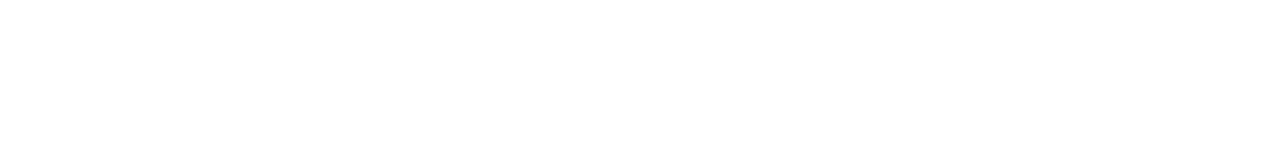
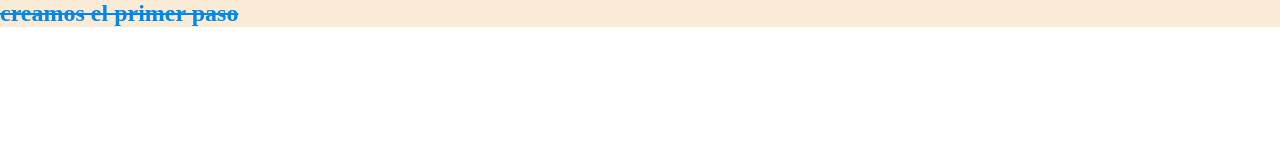
Before and after one commit to ManuelRamirez0001/proyecto_Individual, a plain HTML site: page index.html in a window 1280 px wide. Drawn offline with Linux system fonts and the light colour scheme.

Commit message:
se hacen pruebas y se revisa estructura

```diff
--- a/archivosJS/alertas.js
+++ b/archivosJS/alertas.js
@@ -1,3 +1,15 @@
+const titulo=document.getElementById("titulo");
+const seccion1= document.getElementById("seccion1");
+const datos=[{id:1,nombre:"manuel",categoria:"deporte"},{id:2,nombre:"balon",categoria:"objetos"}]
 export function alerta(a){
-    alert(`hola ${a}`);
+    console.log(a);
 }
+window.onload= function elementos(){
+    titulo.innerText="creamos el primer paso"
+    titulo.style.textDecoration="line-through";
+    for (const element of datos) {
+        if(element.categoria==="objetos"){
+            console.log(element.nombre);
+        }
+    }
+}
--- a/index.html
+++ b/index.html
@@ -3,6 +3,7 @@
 <head>
     <meta charset="UTF-8">
     <meta name="viewport" content="width=device-width, initial-scale=1.0">
+    <link rel="stylesheet" href="style.css">
     <title>Break Time</title>
 </head>
 <body>
@@ -11,6 +12,9 @@
             <h2 id="titulo"></h2>
         </nav>
     </header>
+    <main>
+        <section id="seccion1"></section>
+    </main>
     <script type="module" src="./app.js"></script>
 </body>
 </html>
--- /dev/null
+++ b/style.css
@@ -0,0 +1,12 @@
+*{
+    margin: 0;
+    padding: 0;
+    box-sizing: border-box;
+}
+:root{
+    --color-letras:#08e;
+}
+nav{
+    color: var(--color-letras);
+    background-color: antiquewhite;
+}
```
